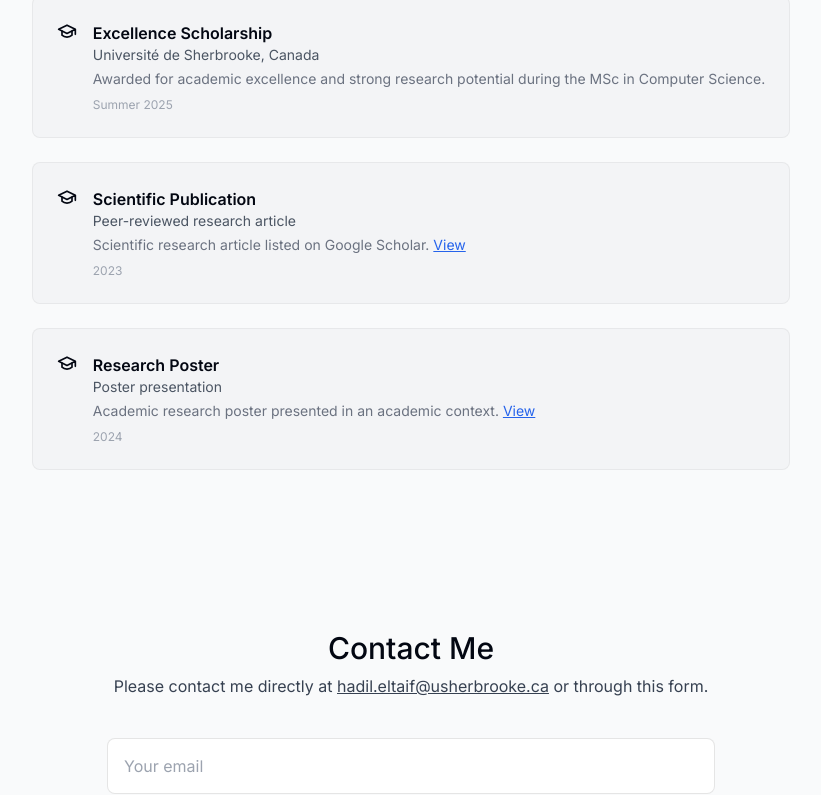
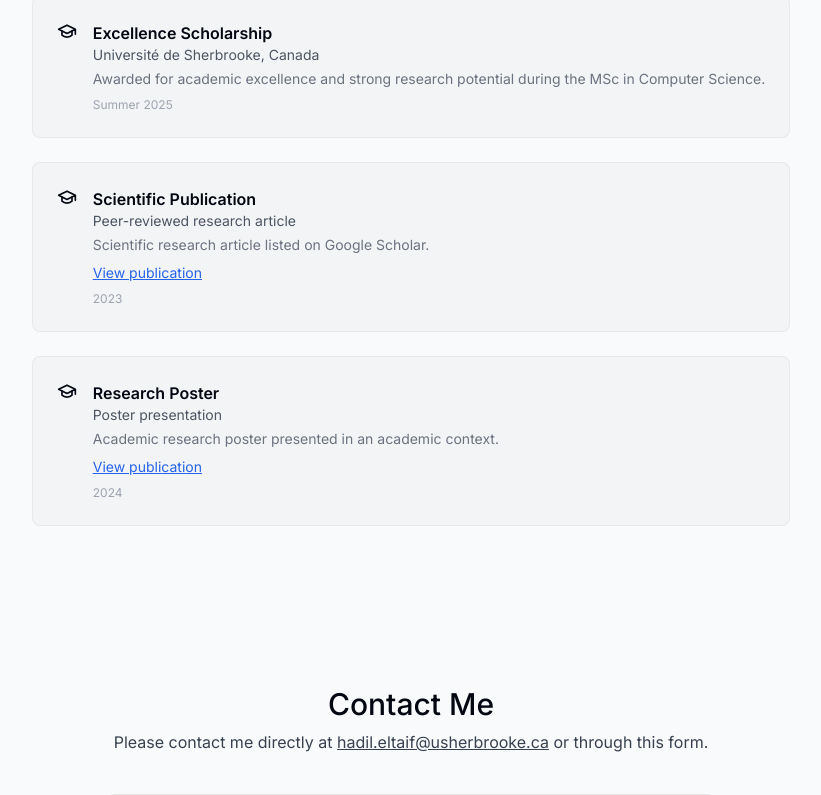
Before and after one commit to hadil-123/Portfolio-website, a Next.js app: page / in a window 1280 px wide. Shown: the part 5027-5822 px from the top of the page, without its empty margins (229-1050 px from the left). Built offline with nearby package versions, Linux system fonts and the light colour scheme.

Commit message:
Fix optional link handling in Distinctions section

```diff
--- a/components/Distinctions.tsx
+++ b/components/Distinctions.tsx
@@ -39,18 +39,19 @@ export default function Distinctions() {
                 </p>
 
                 <p className="mt-1 text-sm text-gray-500 dark:text-white/60">
-                  {item.description}{" "}
-                  {item.link && (
-                    <a
-                      href={item.link}
-                      target="_blank"
-                      rel="noreferrer"
-                      className="underline text-blue-600 dark:text-blue-400"
-                    >
-                      View
-                    </a>
-                  )}
+                  {item.description}
                 </p>
+
+                {"link" in item && item.link && (
+                  <a
+                    href={item.link}
+                    target="_blank"
+                    rel="noopener noreferrer"
+                    className="mt-2 block text-sm underline text-blue-600 dark:text-blue-400"
+                  >
+                    View publication
+                  </a>
+                )}
 
                 <span className="mt-2 block text-xs text-gray-400">
                   {item.date}
```
